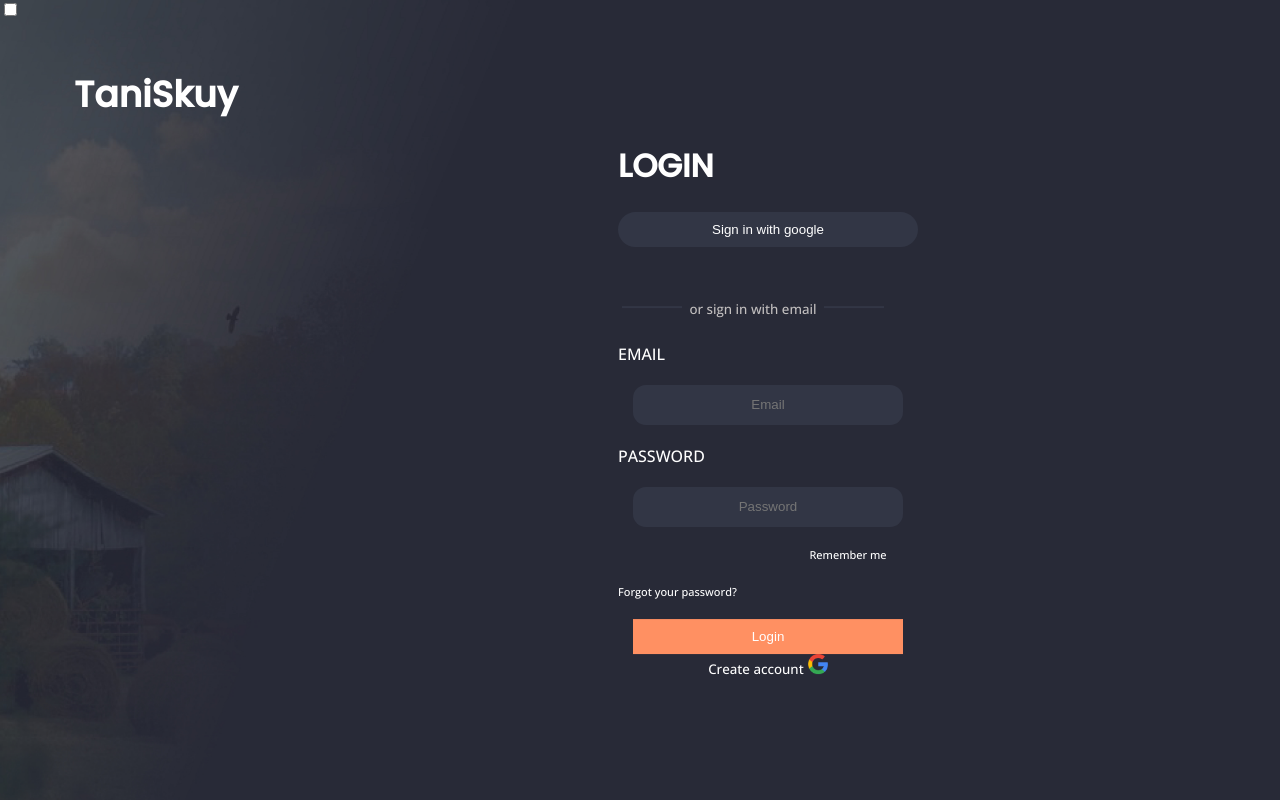
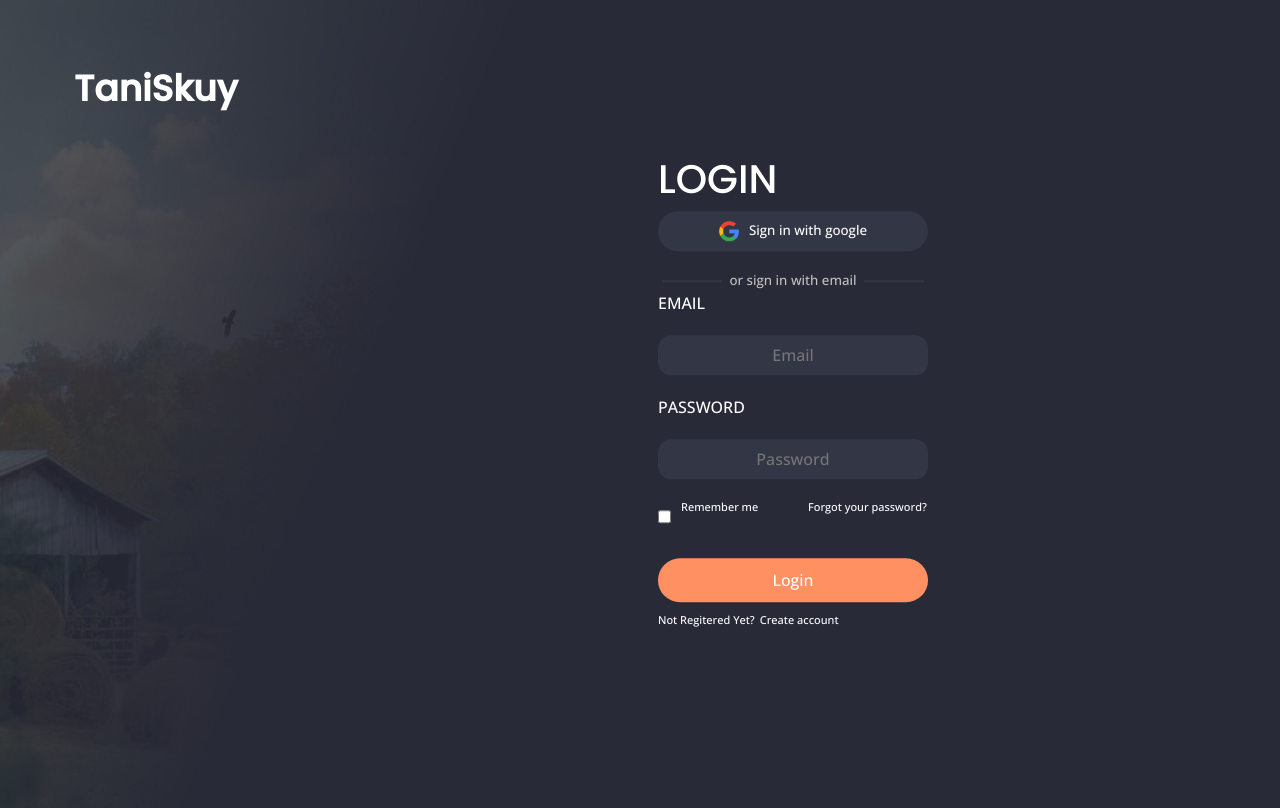
Before and after one commit to TaniSkuy/TaniSkuy.github.io, a plain HTML site: page Login/Login.html in a window 1280 px wide. Drawn offline with nearby package versions, Linux system fonts and the light colour scheme.

Commit message:
Update Login.html

```diff
--- a/Login/Login.html
+++ b/Login/Login.html
@@ -3,6 +3,7 @@
 <head>
     <meta charset="utf-8">
     <title>Login|TaniSkuy</title>
+    <link href="https://cdn.jsdelivr.net/npm/bootstrap@5.0.2/dist/css/bootstrap.min.css" rel="stylesheet" integrity="sha384-EVSTQN3/azprG1Anm3QDgpJLIm9Nao0Yz1ztcQTwFspd3yD65VohhpuuCOmLASjC" crossorigin="anonymous">
     <link rel="stylesheet" href="style.css">
     <link rel="preconnect" href="https://fonts.googleapis.com">
     <link rel="preconnect" href="https://fonts.gstatic.com" crossorigin>
@@ -12,11 +13,17 @@
 
 <body>
 
-    <input type="checkbox" id="check">
+
 
     <form class="box" action="index.html" method="post">
         <h1>Login</h1>
-        <input type="submit" name="gmail" value="Sign in with google">
+        <a href="">
+            <div class="login-google rounded-pill d-flex justify-content-center align-items-center">
+                <img src="img/Google.png" class="image">
+                <span>Sign in with google</span>
+            </div>
+        </a>
+
         <div class="garis">
             <div class="garis-awal"></div>
             <p name="in"> Or sign in with email </p>
@@ -28,16 +35,23 @@
         <input type="text" name="" placeholder="Email">
         <p name="pass">Password</p>
         <input type="password" name="" placeholder="Password">
-        <div class="col-1">
-            <label for="check">Remember me</label>
+        <div class="col-1 d-flex justify-content-between">
+            <div class="remember-me d-flex">
+                <input type="checkbox" id="check">
+                <label for="check">Remember me</label>
+            </div>
+            <a href="#" class="">Forgot your password?</a>
         </div>
         <br>
         <div class="col-1">
-            <a href="#">Forgot your password?</a>
+
         </div>
-        <input type="submit" name="logen" value="Login">
-        <a href="../Register/Register.html">Create account</a>
-        <img src="img/Google.png" class="image">
+        <input type="submit" name="logen" value="Login" class="btn rounded-pill">
+        <div class="create-acc d-flex">
+            <p>Not regitered yet?</p>
+            <a href="../Register/Register.html">Create account</a>
+        </div>
+
     </form>
 
 
```
